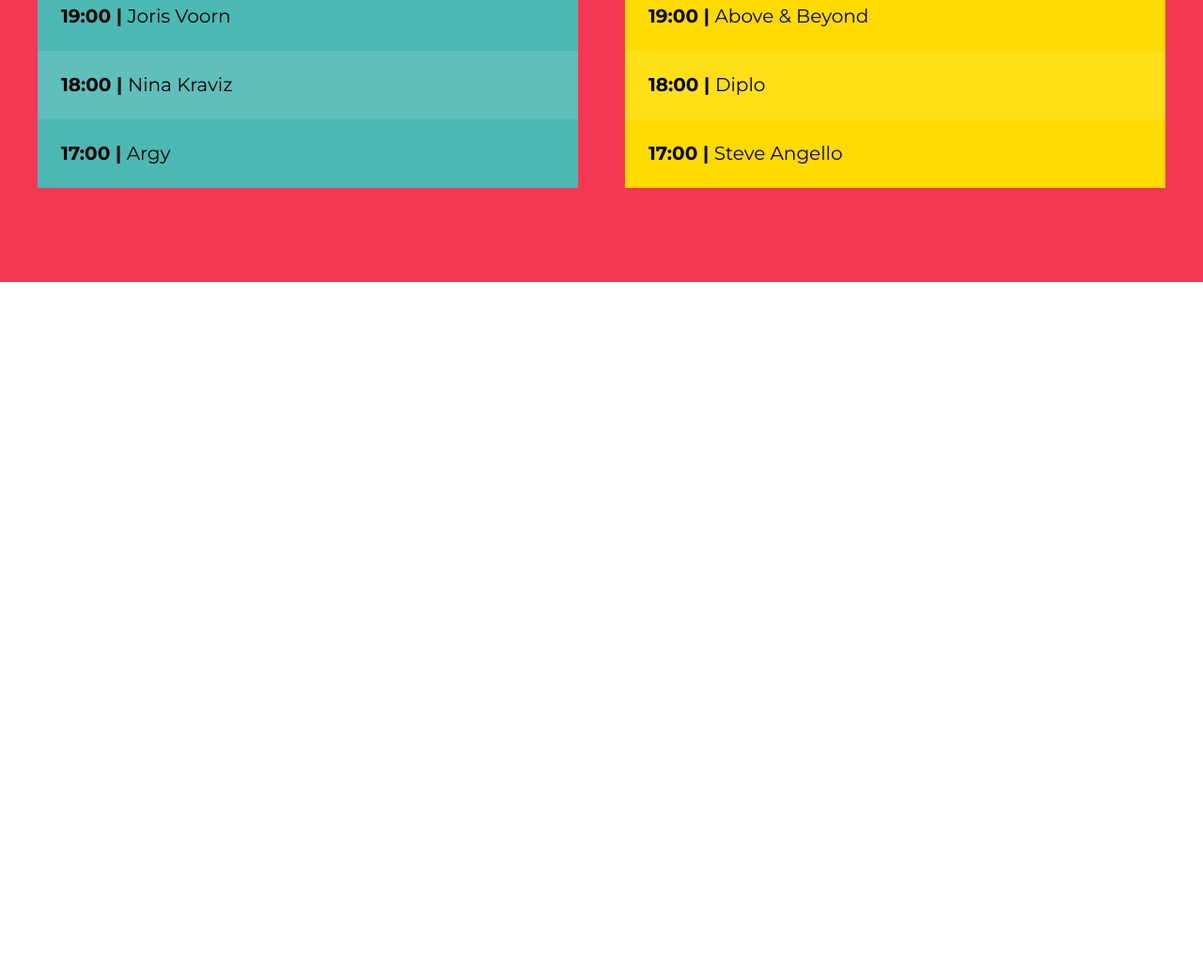
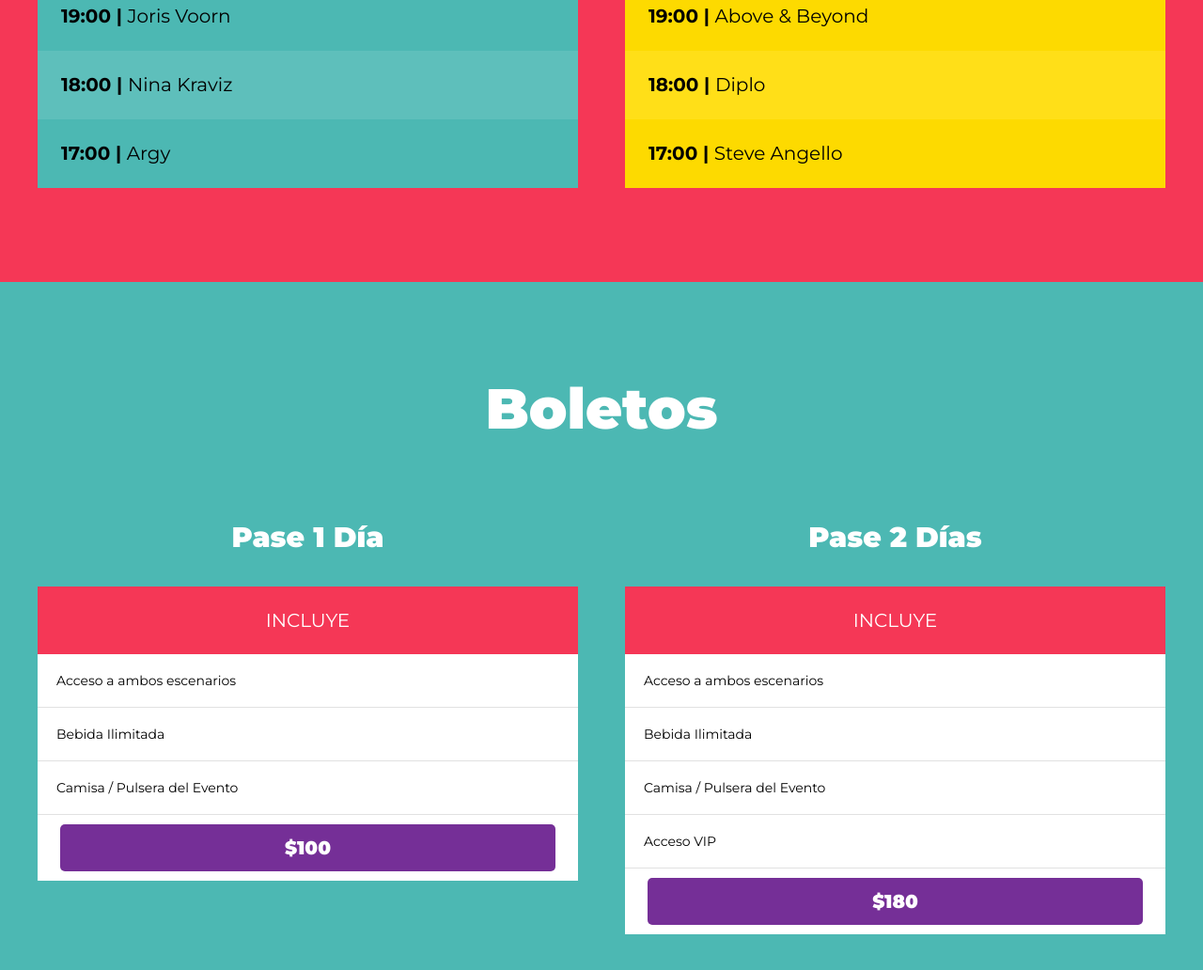
Before and after one commit to ignacioDorigo/festival-music, a website: page index.html in a window 1280 px wide. Shown: the part 2614-3646 px from the top of the page at 94% size. Before the commit the page ends 2914 px from the top, so only its background shows below. Drawn offline with Linux system fonts and the light colour scheme.

Commit message:
Section boletos

```diff
--- a/index.html
+++ b/index.html
@@ -29,8 +29,8 @@
 
             <nav class="navegacion-principal">
                 <a href="#lineup">LineUp</a>
-                <a href="#">Galeria</a>
-                <a href="#">Boletos</a>
+                <a href="#galeria">Galeria</a>
+                <a href="#boletos">Boletos</a>
             </nav>
         </div>
     </header>
@@ -190,6 +190,46 @@
             </div> <!--.escenario-->
         </div> <!--.escenarios-contenedor -->
     </section>
+
+    <section id="boletos" class="contenedor-boletos">
+        <h3>Boletos</h3>
+
+        <div class="boletos">
+            <div class="pase">
+                <p class="pase-nombre">Pase 1 Día</p>
+                <header class="pase-header">
+                    <p>Incluye</p>
+                </header>
+                <div class="pase-body">
+                    <ul>
+                        <li>Acceso a ambos escenarios</li>
+                        <li>Bebida Ilimitada</li>
+                        <li>Camisa / Pulsera del Evento</li>
+                    </ul>
+                </div>
+                <footer class="pase-footer">
+                    <p>$100</p>
+                </footer>
+            </div>
+            <div class="pase">
+                <p class="pase-nombre">Pase 2 Días</p>
+                <header class="pase-header">
+                    <p>Incluye</p>
+                </header>
+                <div class="pase-body">
+                    <ul>
+                        <li>Acceso a ambos escenarios</li>
+                        <li>Bebida Ilimitada</li>
+                        <li>Camisa / Pulsera del Evento</li>
+                        <li>Acceso VIP</li>
+                    </ul>
+                </div>
+                <footer class="pase-footer">
+                    <p>$180</p>
+                </footer>
+            </div>
+        </div>
+    </section>
 </body>
 
 </html>
--- a/src/scss/layout/_boletos.scss
+++ b/src/scss/layout/_boletos.scss
@@ -1,2 +1,69 @@
 @use "base/variables" as v;
 @use "base/mixins" as m;
+
+.contenedor-boletos {
+  background-color: v.$verde;
+
+  h3 {
+    color: v.$blanco;
+  }
+}
+
+.boletos {
+  @include m.contenedor;
+  @include m.tablet {
+    @include m.grid(2, 5rem);
+  }
+}
+.pase {
+  cursor: pointer;
+  transition: all 0.3s ease-in-out;
+  &:hover{
+    scale: 1.05;
+  }
+  .pase-nombre {
+    text-align: center;
+    color: v.$blanco;
+    font-weight: 900;
+    font-size: 3rem;
+  }
+  .pase-header {
+    background-color: v.$rosa;
+    text-align: center;
+    text-transform: uppercase;
+    padding: 0.1rem;
+    p {
+      //   font-size: 1.7rem;
+      color: v.$blanco;
+    }
+  }
+  .pase-body {
+    background-color: v.$blanco;
+    ul {
+      @include m.resetLista;
+      li {
+        padding: 2rem;
+        font-size: 1.4rem;
+        border-bottom: 1px solid #e1e1e1;
+      }
+    }
+  }
+
+  .pase-footer {
+    background-color: v.$blanco;
+    padding: 1rem;
+    display: flex;
+    p {
+      margin: 0;
+      display: inline-block;
+      color: v.$blanco;
+      background-color: v.$morado;
+      font-weight: 900;
+      width: 95%;
+      text-align: center;
+      margin: 0 auto;
+      border-radius: 5px;
+      padding: 1rem;
+    }
+  }
+}
```
Also changed, not shown: dist/css/app.css.
